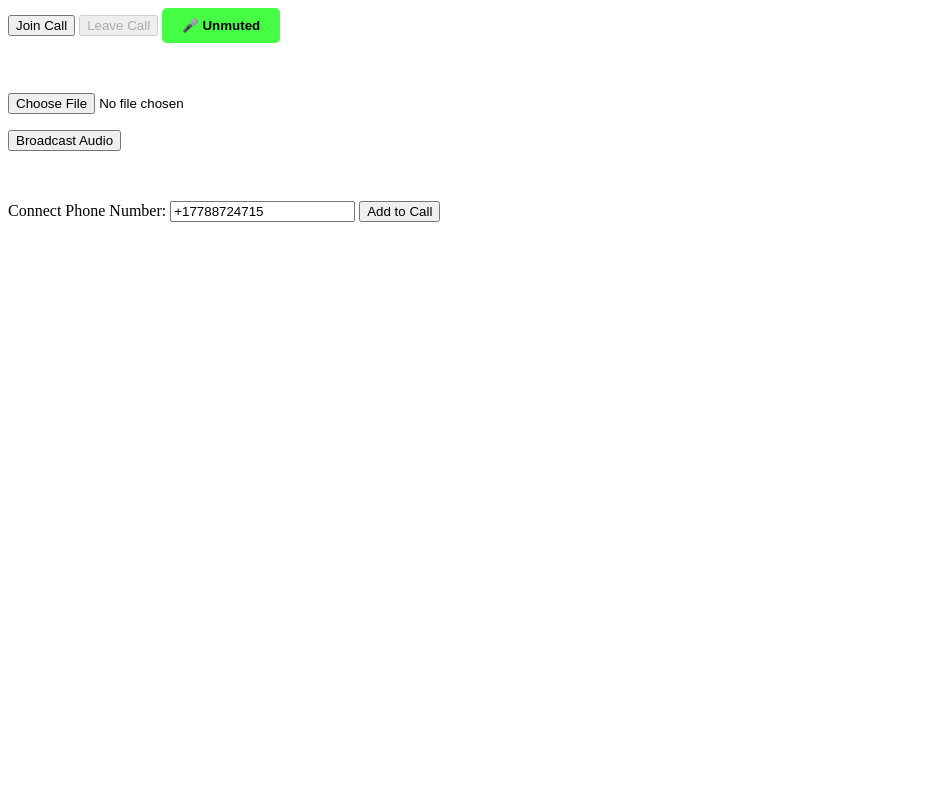
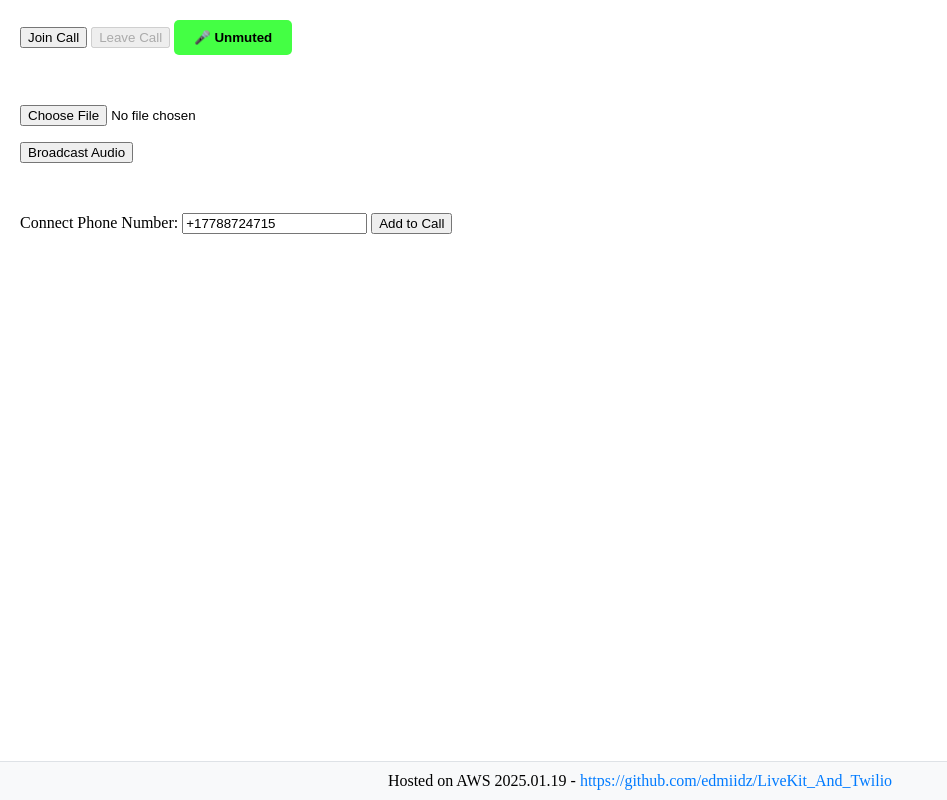
Before and after one commit to edmiidz/LiveKit_And_Twilio, a plain HTML site: page client/index.html in a window 1280 px wide. Shown: the whole page, without its empty margins (0-947 px from the left). Drawn offline with Linux system fonts and the light colour scheme.

Commit message:
Updated Index with Footer

```diff
--- a/client/index.html
+++ b/client/index.html
@@ -3,6 +3,12 @@
 <head>
     <title>Twilio LiveKit Example</title>
     <style>
+        body {
+            min-height: 100vh;
+            margin: 0;
+            display: flex;
+            flex-direction: column;
+        }
         .muted {
             background-color: #ff4444;
             color: white;
@@ -25,6 +31,24 @@
         .muted#muteBtn::before {
             content: "🚫 ";
         }
+        #main-content {
+            flex: 1;
+            padding: 20px;
+        }
+        footer {
+            background-color: #f8f9fa;
+            padding: 10px 20px;
+            text-align: center;
+            border-top: 1px solid #dee2e6;
+            margin-top: auto;
+        }
+        footer a {
+            color: #007bff;
+            text-decoration: none;
+        }
+        footer a:hover {
+            text-decoration: underline;
+        }
     </style>
     <!-- Import LiveKit as ESM -->
     <script type="importmap">
@@ -36,16 +60,17 @@
     </script>
 </head>
 <body>
+    <div id="main-content">
         <div id="controls">
             <button id="joinBtn">Join Call</button>
             <button id="leaveBtn" disabled>Leave Call</button>
             <button id="muteBtn" class="unmuted">Unmuted</button>
-        <p>&nbsp;        </p>
+            <p>&nbsp;</p>
             <p>
                 <input type="file" id="fileInput" accept="audio/*">
             </p>
             <button id="sendBtn">Broadcast Audio</button>
-        <p>&nbsp;        </p>
+            <p>&nbsp;</p>
             <p>
                 <label for="phonenumber">Connect Phone Number:</label>
                 <input type="tel" name="phonenumber" id="phonenumber" value="+17788724715">
@@ -53,6 +78,11 @@
             </p>
         </div>
         <div id="participants"></div>
+    </div>
+
+    <footer>
+        Hosted on AWS 2025.01.19 - <a href="https://github.com/edmiidz/LiveKit_And_Twilio" target="_blank">https://github.com/edmiidz/LiveKit_And_Twilio</a>
+    </footer>
 
     <!-- Load our application code as a module -->
     <script type="module" src="app.js"></script>
```
Lines whose indentation alone changed are shown as unchanged.
